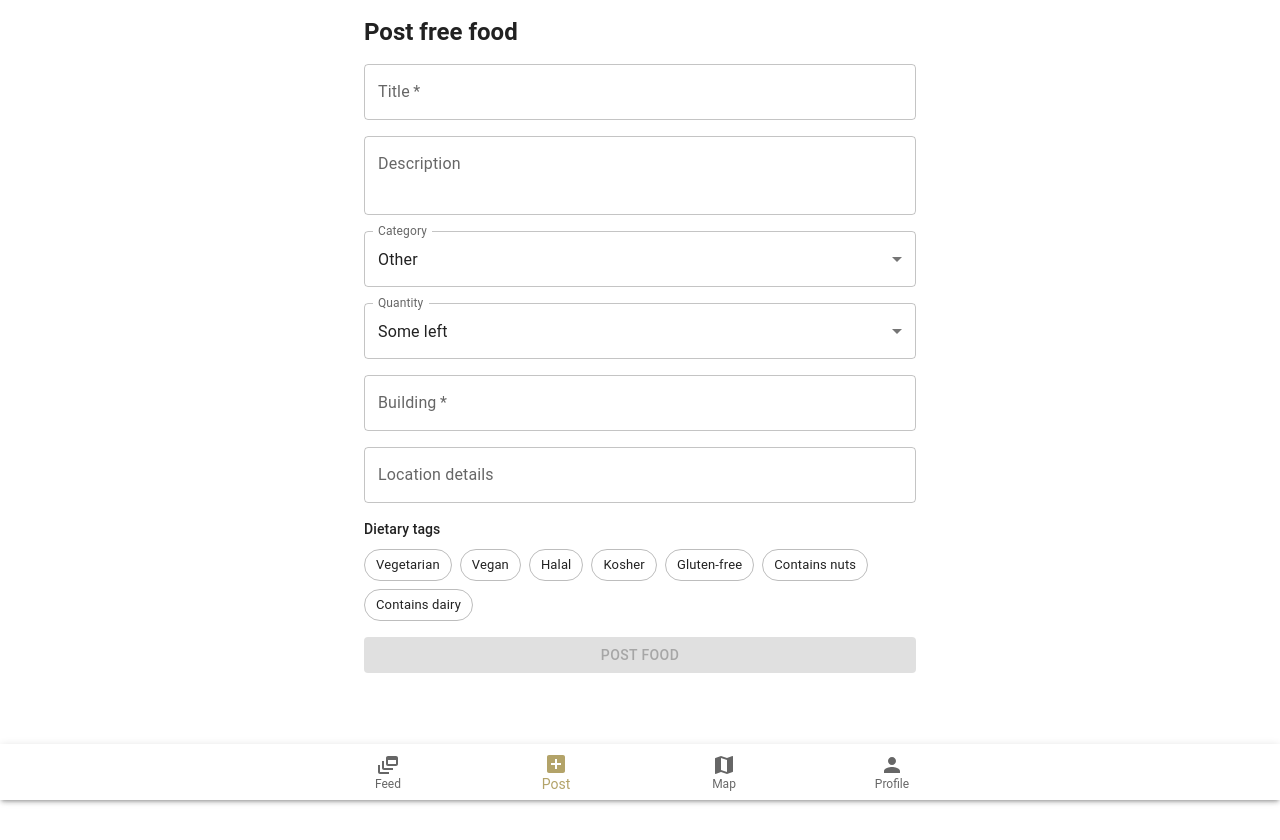
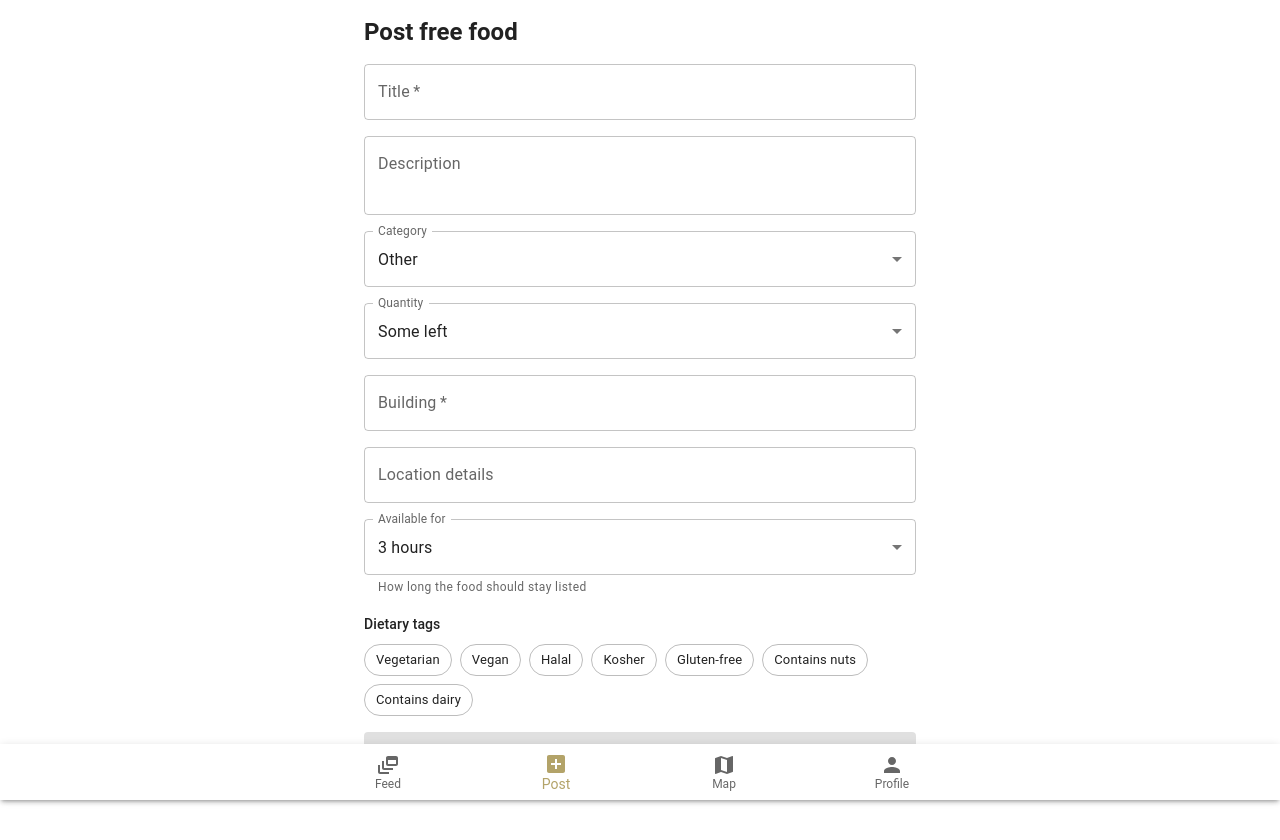
Before and after one commit to elenesturua/BuzzFed, a React (Vite) app: page /post in a window 1280 px wide. Before the commit the page ends 800 px from the top, so only its background shows below. Built offline with nearby package versions, Linux system fonts and the light colour scheme.

Commit message:
added the available for field.

```diff
--- a/package.json
+++ b/package.json
@@ -15,7 +15,9 @@
     "@emotion/styled": "^11.14.1",
     "@mui/icons-material": "^9.4.0",
     "@mui/material": "^9.4.0",
+    "@mui/x-date-pickers": "^9.14.0",
     "@supabase/supabase-js": "^2.117.2",
+    "dayjs": "^1.11.23",
     "react": "^19.2.8",
     "react-dom": "^19.2.8",
     "react-router-dom": "^7.18.4"
--- a/src/main.tsx
+++ b/src/main.tsx
@@ -2,6 +2,8 @@ import { StrictMode } from 'react';
 import { createRoot } from 'react-dom/client';
 import { BrowserRouter } from 'react-router-dom';
 import { ThemeProvider, CssBaseline } from '@mui/material';
+import { LocalizationProvider } from '@mui/x-date-pickers/LocalizationProvider';
+import { AdapterDayjs } from '@mui/x-date-pickers/AdapterDayjs';
 import theme from './theme';
 import App from './App.tsx';
 
@@ -9,9 +11,11 @@ createRoot(document.getElementById('root')!).render(
   <StrictMode>
     <ThemeProvider theme={theme}>
       <CssBaseline />
-      <BrowserRouter>
-        <App />
-      </BrowserRouter>
+      <LocalizationProvider dateAdapter={AdapterDayjs}>
+        <BrowserRouter>
+          <App />
+        </BrowserRouter>
+      </LocalizationProvider>
     </ThemeProvider>
   </StrictMode>,
 );
--- a/src/pages/Post.tsx
+++ b/src/pages/Post.tsx
@@ -1,6 +1,9 @@
 import { useState } from 'react';
 import { Container, Typography, Box, TextField, MenuItem, Button, Chip } from '@mui/material';
 import { useNavigate } from 'react-router-dom';
+import { DateTimePicker } from '@mui/x-date-pickers/DateTimePicker';
+import { renderTimeViewClock } from '@mui/x-date-pickers/timeViewRenderers';
+import dayjs, { Dayjs } from 'dayjs';
 import {
   CATEGORIES,
   CATEGORY_LABELS,
@@ -11,6 +14,14 @@ import {
   DEFAULT_POST_DURATION_HOURS,
 } from '../types';
 import type { FoodCategory, QuantityLevel, DietaryTag, NewFoodPost } from '../types';
+
+const DURATION_OPTIONS = [
+  { value: 0.5, label: '30 minutes' },
+  { value: 1, label: '1 hour' },
+  { value: 2, label: '2 hours' },
+  { value: DEFAULT_POST_DURATION_HOURS, label: '3 hours' },
+  { value: 6, label: '6 hours' },
+] as const;
 
 function Post() {
   const navigate = useNavigate();
@@ -23,8 +34,21 @@ function Post() {
   const [locationDetails, setLocationDetails] = useState('');
   const [dietaryTags, setDietaryTags] = useState<DietaryTag[]>([]);
 
+  const [durationMode, setDurationMode] = useState<string>(String(DEFAULT_POST_DURATION_HOURS));
+  const [customEnd, setCustomEnd] = useState<Dayjs | null>(
+    dayjs().add(DEFAULT_POST_DURATION_HOURS, 'hour'),
+  );
+
   function toggleTag(tag: DietaryTag) {
     setDietaryTags((prev) => (prev.includes(tag) ? prev.filter((t) => t !== tag) : [...prev, tag]));
+  }
+
+  function computeExpiresAt(): string {
+    if (durationMode === 'custom') {
+      return customEnd!.toISOString();
+    }
+    const hours = Number(durationMode);
+    return new Date(Date.now() + hours * 3600_000).toISOString();
   }
 
   function handleSubmit(e: React.FormEvent) {
@@ -42,14 +66,17 @@ function Post() {
       photo_url: null,
       event_id: null,
       ai_suggested: false,
-      expires_at: new Date(Date.now() + DEFAULT_POST_DURATION_HOURS * 3600_000).toISOString(),
+      expires_at: computeExpiresAt(),
     };
-    // TODO: send to Supabase. For now just log and return to the feed.
     console.log('New food post', newPost);
     navigate('/feed');
   }
 
-  const canSubmit = title.trim() !== '' && building.trim() !== '';
+  const customEndValid =
+    durationMode !== 'custom' ||
+    (customEnd !== null && customEnd.isValid() && customEnd.isAfter(dayjs()));
+
+  const canSubmit = title.trim() !== '' && building.trim() !== '' && customEndValid;
 
   return (
     <Container maxWidth="sm" sx={{ py: 2 }}>
@@ -112,6 +139,41 @@ function Post() {
           onChange={(e) => setLocationDetails(e.target.value)}
         />
 
+        <TextField
+          label="Available for"
+          select
+          value={durationMode}
+          onChange={(e) => setDurationMode(e.target.value)}
+          helperText="How long the food should stay listed"
+        >
+          {DURATION_OPTIONS.map((opt) => (
+            <MenuItem key={opt.value} value={String(opt.value)}>
+              {opt.label}
+            </MenuItem>
+          ))}
+          <MenuItem value="custom">Custom end time…</MenuItem>
+        </TextField>
+
+        {durationMode === 'custom' && (
+          <DateTimePicker
+            label="Ends at"
+            value={customEnd}
+            onChange={(value) => setCustomEnd(value)}
+            disablePast
+            viewRenderers={{
+              hours: renderTimeViewClock,
+              minutes: renderTimeViewClock,
+              seconds: renderTimeViewClock,
+            }}
+            slotProps={{
+              textField: {
+                error: !customEndValid,
+                helperText: !customEndValid ? 'Pick a time in the future' : undefined,
+              },
+            }}
+          />
+        )}
+
         <Box>
           <Typography variant="subtitle2" sx={{ mb: 1 }}>
             Dietary tags
```
Also changed, not shown: 1 other file (tests, documents, lock files or other folders).
